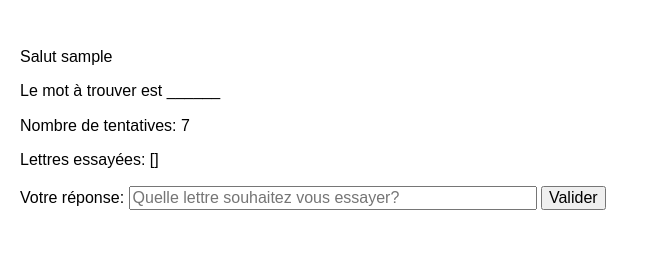
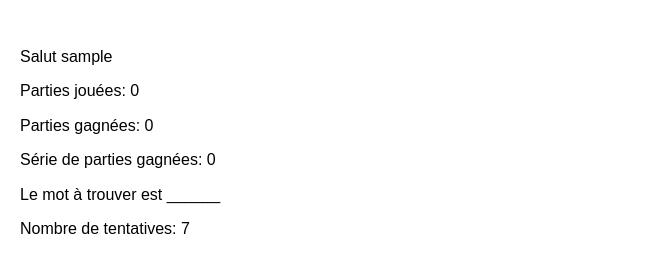
Before and after one commit to atarax-dev/LePendu, a Django app: page /pendu in a window 1280 px wide. Shown: the part 116-370 px from the top of the page, without its empty margins (0-649 px from the left). Run offline with Django 4.2, Linux system fonts and the light colour scheme; the visitor is signed in with stand-in values (Sample User, id 1); some libraries are stand-ins or nearby versions.

Commit message:
Ajout attributs sur user
ajout nombre de parties jouées, victoires, streak

```diff
--- a/LePendu/views.py
+++ b/LePendu/views.py
@@ -1,7 +1,6 @@
 import random
 
 from django.contrib.auth import authenticate, logout, login
-from django.contrib.auth.decorators import login_required
 from django.core.cache import cache
 from django.http import HttpResponse
 from django.shortcuts import render, redirect
@@ -72,6 +71,11 @@ def pendu_view(request):
         if len(mystery_word) > 7:
             tries += 2
         letter_form = LetterForm()
+        if request.user.is_authenticated:
+            cache.set_many({'played_games': request.user.played_games,
+                            'won_games': request.user.won_games, 'rank': request.user.rank,
+                            'streak': request.user.streak})
+
         return render(request,
                       'pendu.html', context={'mystery_word': mystery_word,
                                              'hidden_word': hidden_word, 'tries': tries,
@@ -84,6 +88,12 @@ def pendu_view(request):
         hidden_word = cache.get("hidden_word")
         tries = cache.get("tries")
         tried_letters = cache.get("tried_letters")
+        if request.user.is_authenticated:
+            played_games = cache.get("played_games")
+            won_games = cache.get("won_games")
+            rank = cache.get("rank")
+            streak = cache.get("streak")
+
         if form.is_valid():
             letter_try = request.POST.get("letter_try").upper()
             if letter_try not in tried_letters:
@@ -108,9 +118,19 @@ def pendu_view(request):
             if hidden_word == mystery_word:
                 result = f"Vous avez gagné, le mot était {hidden_word}"
                 restart = True
+                if request.user.is_authenticated:
+                    request.user.played_games += 1
+                    request.user.won_games += 1
+                    request.user.streak += 1
+                    request.user.save()
+
             elif tries == 0:
                 result = f"Vous avez été pendu, désolé. Le mot à trouver était {mystery_word}"
                 restart = True
+                if request.user.is_authenticated:
+                    request.user.played_games += 1
+                    request.user.streak = 0
+                    request.user.save()
 
             return render(request,
                           'pendu.html', locals())
--- a/templates/pendu.html
+++ b/templates/pendu.html
@@ -2,7 +2,12 @@
 {% block title %}Le Pendu{% endblock %}
 {% block content %}
 <div class="feed">
+    {% if request.user.is_authenticated %}
     <p>Salut {{ request.user }}</p>
+    <p>Parties jouées: {{ request.user.played_games }}</p>
+    <p>Parties gagnées: {{ request.user.won_games }}</p>
+    <p>Série de parties gagnées: {{ request.user.streak }}</p>
+    {% endif %}
     <p>Le mot à trouver est {{ hidden_word }}</p>
     <p>Nombre de tentatives: {{ tries }}</p>
     <p>Lettres essayées: {{ tried_letters }}</p>
--- a/user/models.py
+++ b/user/models.py
@@ -1,6 +1,22 @@
+from django.conf import settings
 from django.contrib.auth.models import AbstractUser
+from django.db import models
 
 
 class User(AbstractUser):
+    played_games = models.IntegerField(default=0)
+    won_games = models.IntegerField(default=0)
+    rank = models.IntegerField(null=True)
+    streak = models.IntegerField(default=0)
+
     def __str__(self):
         return f"{self.username}"
+
+
+class Badges(models.Model):
+    title = models.CharField(max_length=50)
+    description = models.CharField(max_length=500)
+    owner = models.ForeignKey(to=settings.AUTH_USER_MODEL, on_delete=models.CASCADE)
+
+    def __str__(self):
+        return f"{self.title}"
```
Also changed, not shown: user/migrations/0002_user_is_on_streak_user_played_games_user_rank_and_more.py (added), user/migrations/0003_remove_user_is_on_streak.py (added).
